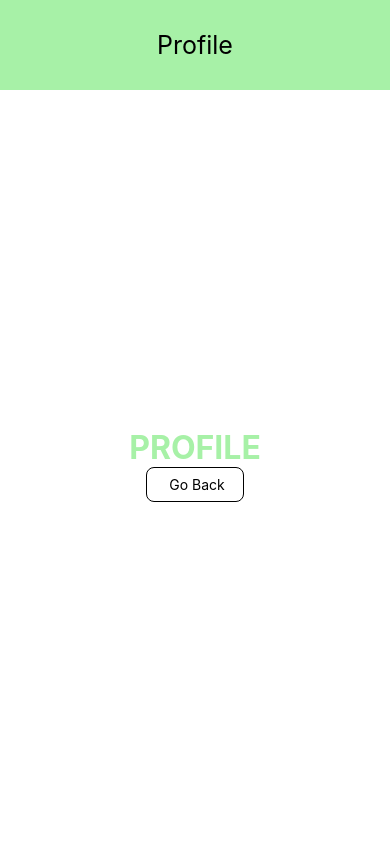
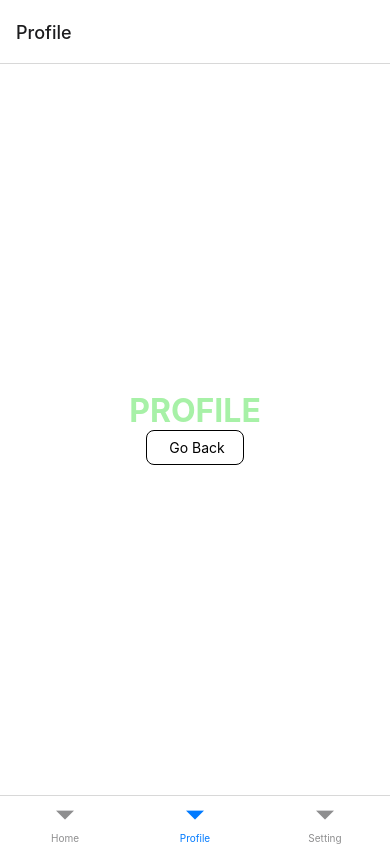
Before and after one commit to Lucostamagna/ReactNative_Navigation, a React Native app in the folder Navigation/: screen /Profile in a window 390 px wide. Built offline with nearby package versions, Linux system fonts and the light colour scheme.

Commit message:
add bootomtab

```diff
--- a/Navigation/package.json
+++ b/Navigation/package.json
@@ -9,6 +9,7 @@
     "web": "expo start --web"
   },
   "dependencies": {
+    "@react-navigation/bottom-tabs": "^6.5.11",
     "@react-navigation/native": "^6.1.9",
     "@react-navigation/stack": "^6.3.20",
     "expo": "~49.0.15",
--- /dev/null
+++ b/Navigation/src/Navigation/MyBottomTab.js
@@ -0,0 +1,20 @@
+import { createBottomTabNavigator } from '@react-navigation/bottom-tabs';
+import HomeScreen from '../Screens/HomeScreen'
+import Profile from '../Screens/Profile'
+import Setting from '../Screens/Setting'
+
+
+
+const Tab = createBottomTabNavigator();
+const MyBottomTab = () => {
+  return (
+    <Tab.Navigator>
+        <Tab.Screen name='Home' component={HomeScreen}/>
+        <Tab.Screen name='Profile' component={Profile}/>
+        <Tab.Screen name='Setting' component={Setting}/>
+    </Tab.Navigator>
+
+  )
+}
+
+export default MyBottomTab
--- a/Navigation/src/Navigation/RootNavigator.js
+++ b/Navigation/src/Navigation/RootNavigator.js
@@ -1,10 +1,12 @@
 import { NavigationContainer } from "@react-navigation/native";
 import MyStack from "./MyStack";
+import MyBottomTab from "./MyBottomTab";
 
 export default function RootNavigator (){
     return(
         <NavigationContainer>
-            <MyStack />
+            {/* <MyStack /> */}
+            <MyBottomTab/>
         </NavigationContainer>
     )
 }
```
Also changed, not shown: 1 other file (tests, documents, lock files or other folders).
